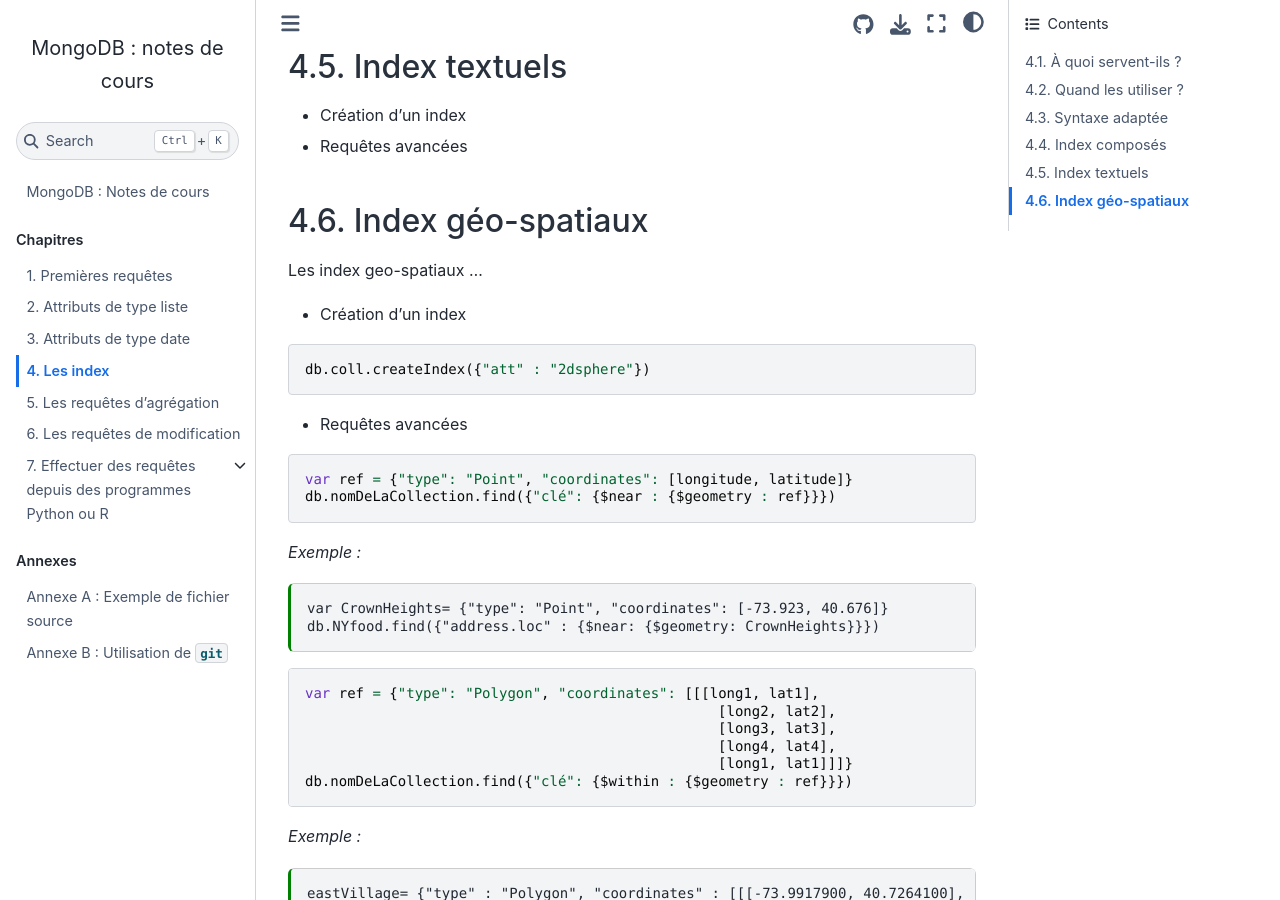
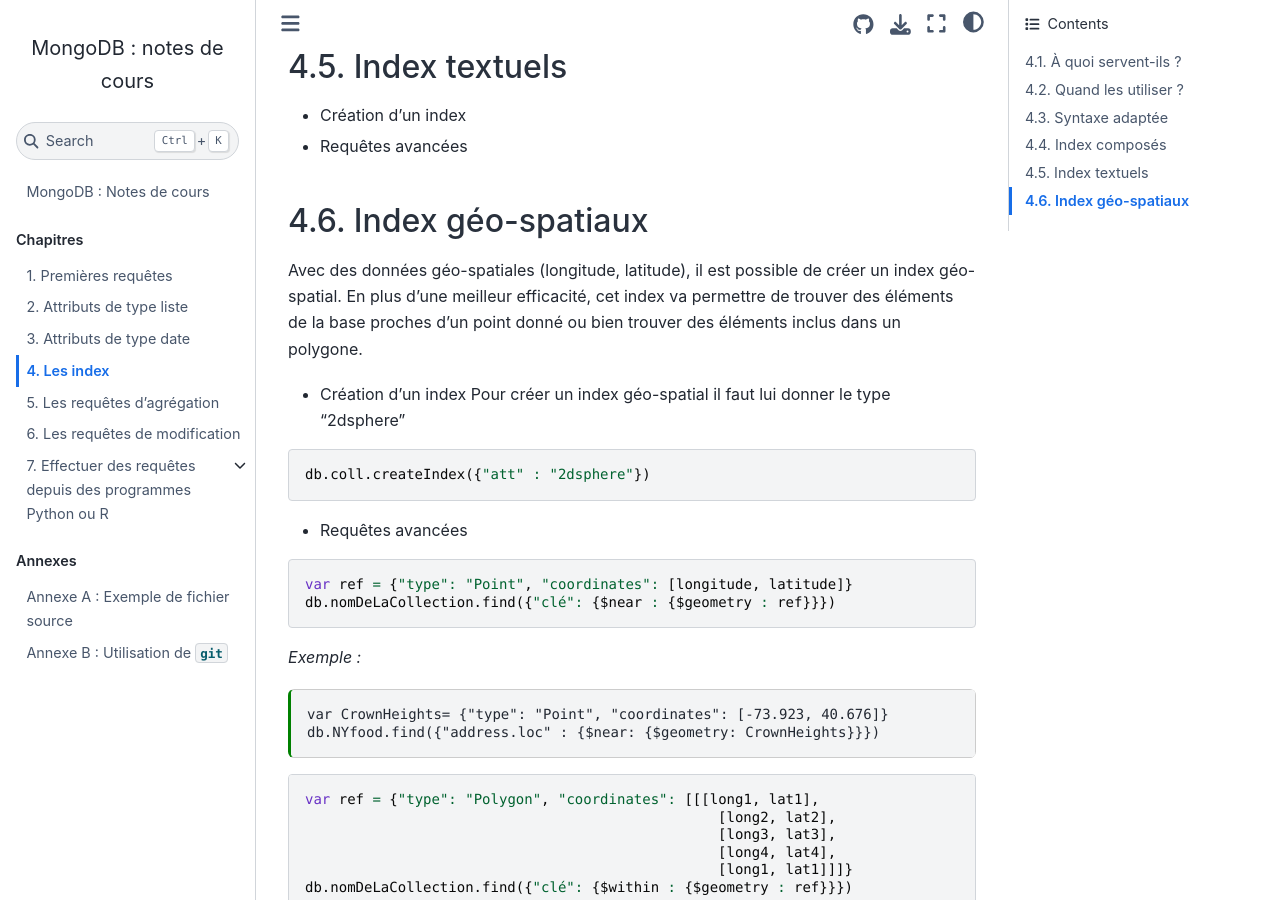
Before and after one commit to rtavenar/mongo_book, a Jupyter Book: the page built from content/04_index.md, in a window 1280 px wide and 900 px high, scrolled down 2709 px. Built offline with Jupyter Book 1.0.4 settings and Sphinx 7.4.7 and the Sphinx Book theme 1.1.4, drawn with Linux system fonts in a browser that asks for light colours.

Commit message:
Update 04_index.md

````diff
--- a/content/04_index.md
+++ b/content/04_index.md
@@ -105,9 +105,11 @@
 * Requêtes avancées
 ## Index géo-spatiaux
 
-Les index geo-spatiaux ...
+Avec des données géo-spatiales (longitude, latitude), il est possible de créer un index géo-spatial.
+En plus d'une meilleur efficacité, cet index va permettre de trouver des éléments de la base proches d'un point donné ou bien trouver des éléments inclus dans un polygone.
+
 * Création d'un index
-
+Pour créer un index géo-spatial il faut lui donner le type "2dsphere"
 ```javascript
 db.coll.createIndex({"att" : "2dsphere"})
 ```
````
